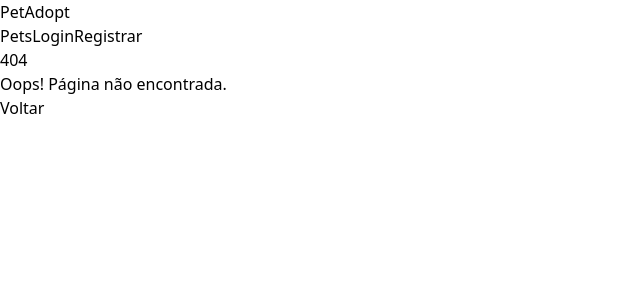
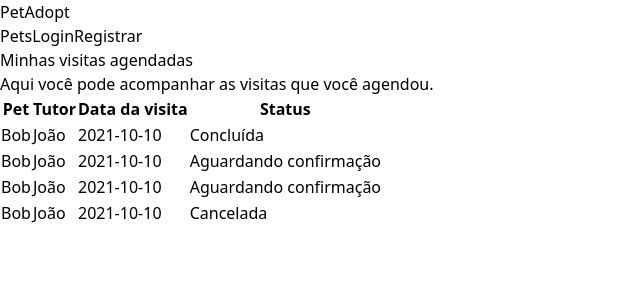
Before and after one commit to JuniorPaula/pet-adopt-web, a Next.js app: page /visits in a window 1280 px wide. Before the commit this address had no page. Shown: the top 300 px of the page, without its empty margins (0-640 px from the left). Built offline with nearby package versions, Linux system fonts and the light colour scheme.

Commit message:
Create visits page

```diff
--- a/src/app/adoptions/page.tsx
+++ b/src/app/adoptions/page.tsx
@@ -18,7 +18,7 @@ const adoptios = [
   },
 ]
 
-export default function Adoptions() {
+export default function AdoptionsPage() {
   return (
     <Container>
       <div className="max-w-screen-xl mx-auto py-6">
--- /dev/null
+++ b/src/app/visits/page.tsx
@@ -0,0 +1,86 @@
+import { Container } from "@/components/container";
+
+const visits = [
+  {
+    pet: "Bob",
+    onwe_pet: "João",
+    visit_date: "2021-10-10",
+    status: "completed"
+  },
+  {
+    pet: "Bob",
+    onwe_pet: "João",
+    visit_date: "2021-10-10",
+    status: "pending"
+  },
+  {
+    pet: "Bob",
+    onwe_pet: "João",
+    visit_date: "2021-10-10",
+    status: "pending"
+  },
+  {
+    pet: "Bob",
+    onwe_pet: "João",
+    visit_date: "2021-10-10",
+    status: "canceled"
+  },
+]
+
+enum VisitStatus {
+  Completed = "completed",
+  Pending = "pending",
+  Canceled = "canceled"
+}
+
+export default function VisitsPage() {
+  return (
+    <Container>
+      <div className="max-w-screen-xl mx-auto py-6">
+        <h1 className="text-2xl font-medium text-neutral-700">Minhas visitas agendadas</h1>
+        <p className="text-gray-600 mt-2">Aqui você pode acompanhar as visitas que você agendou.</p>
+      </div>
+
+      <div>
+        { visits.length === 0 && (
+          <div className="max-w-screen-xl mx-auto py-6">
+            <p className="text-gray-600">Você ainda não agendou nenhuma visita.</p>
+          </div>
+        )}
+
+        { visits.length > 0 && (
+          <table className="table-auto border-separate border border-gray-400 w-full">
+            <thead>
+              <tr>
+                <th className="border border-gray-300 px-4 py-2">Pet</th>
+                <th className="border border-gray-300 px-4 py-2">Tutor</th>
+                <th className="border border-gray-300 px-4 py-2">Data da visita</th>
+                <th className="border border-gray-300 px-4 py-2">Status</th>
+              </tr>
+            </thead>
+            <tbody>
+              { visits.map((visit, index) => (
+                <tr key={index}>
+                  <td className="border border-gray-300 px-4 py-2">{visit.pet}</td>
+                  <td className="border border-gray-300 px-4 py-2">{visit.onwe_pet}</td>
+                  <td className="border border-gray-300 px-4 py-2 text-center">{visit.visit_date}</td>
+                  <td className={`border border-gray-300 px-4 py-2 text-center ${
+                    visit.status === VisitStatus.Completed ? 'text-green-500' :
+                    visit.status === VisitStatus.Pending ? 'text-yellow-500' :
+                    visit.status === VisitStatus.Canceled ? 'text-red-500' : ''
+                  }`}>
+                    {
+                      visit.status === VisitStatus.Completed ? 'Concluída' :
+                      visit.status === VisitStatus.Pending ? 'Aguardando confirmação' :
+                      visit.status === VisitStatus.Canceled ? 'Cancelada' : ''
+                    }
+                  </td>
+                </tr>
+              ))}
+            </tbody>
+          </table>
+        )}
+      </div>
+    </Container>
+  );
+}
--- a/src/components/header/index.tsx
+++ b/src/components/header/index.tsx
@@ -37,6 +37,10 @@ export function Header() {
                 Minhas adoções
               </Link>
 
+              <Link href="/visits" className="text-lg hover:text-blue-700 duration-200">
+                Visitas agendadas
+              </Link>
+
               <button onClick={logout} className="text-xl text-red-500">
                 <FaSignOutAlt />
               </button>
```
